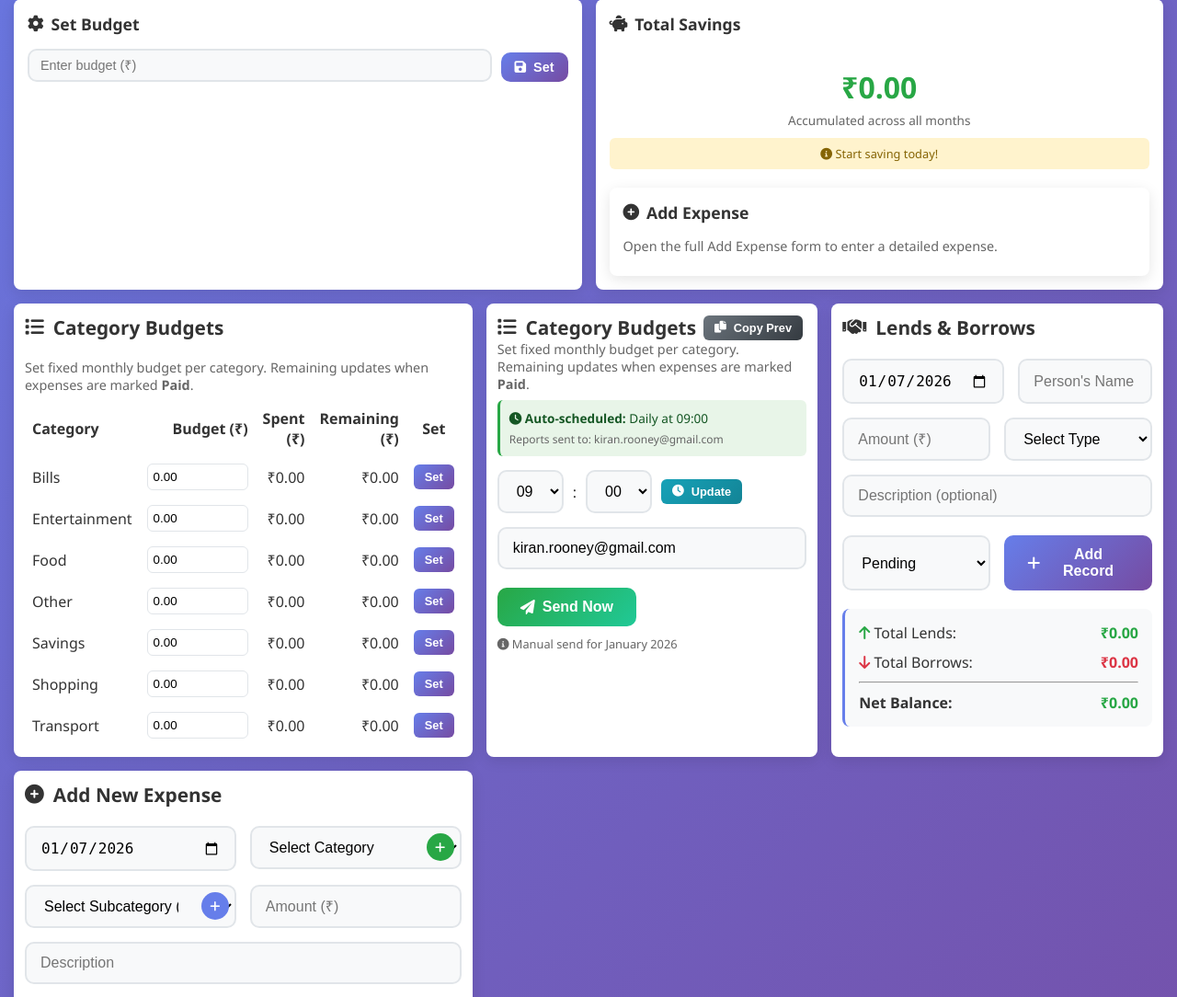
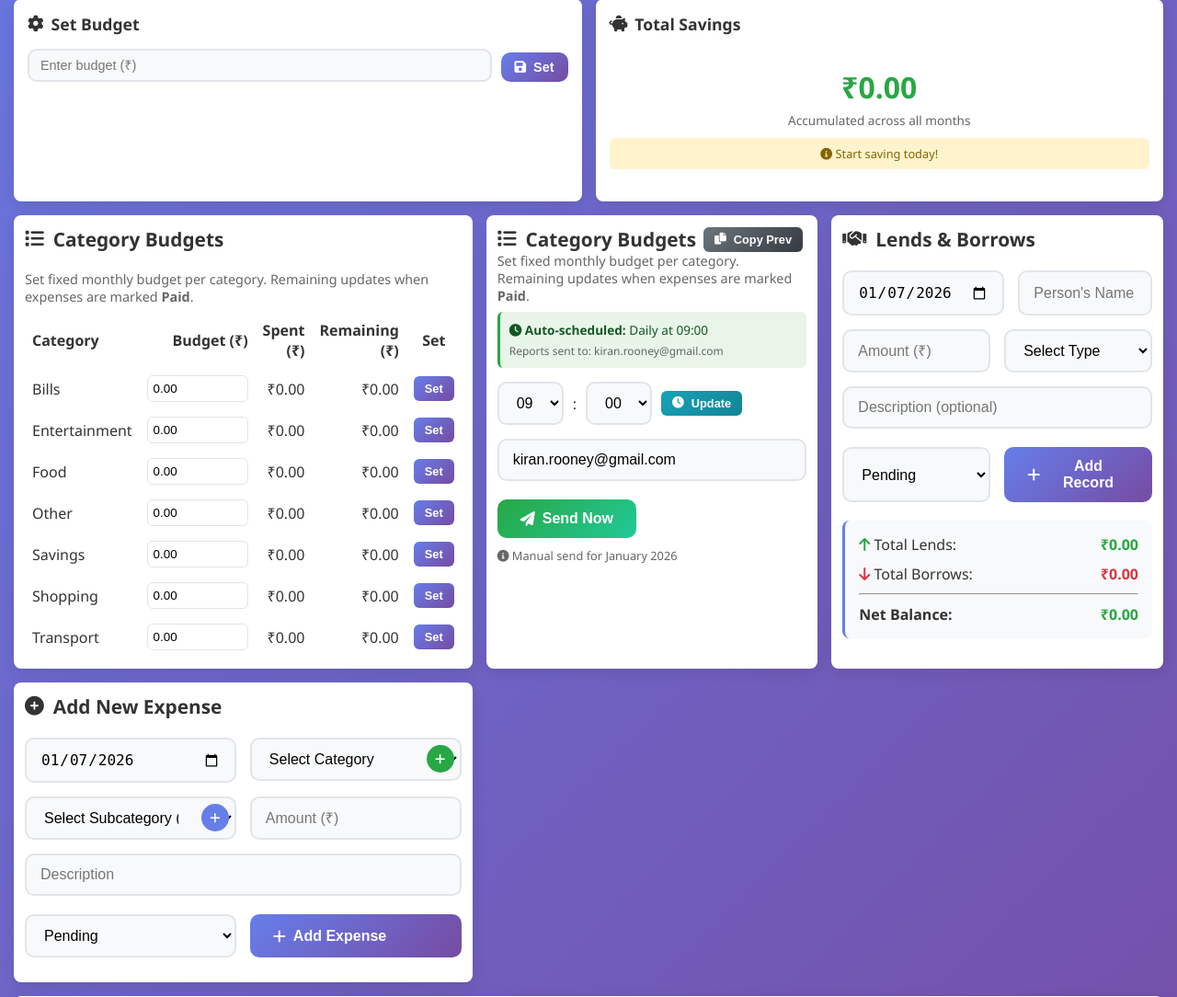
Before and after one commit to kiranrooney-source/Projects, a Flask app: page / in a window 1280 px wide. Shown: the part 615-1699 px from the top of the page at 92% size. Run offline with Flask 3, Linux system fonts and the light colour scheme; data comes from the database, SQL or seed files in the repository; data that the repository does not hold is empty.

Commit message:
Remove Add Expense tile; move add-expense notice into Add Expense form

```diff
--- a/Hello-master/templates/index.html
+++ b/Hello-master/templates/index.html
@@ -939,12 +939,7 @@
                     {% endif %}
                 </div>
 
-            <!-- Add Expense Tile -->
-            <div class="budget-card">
-                <h3><i class="fas fa-plus-circle"></i> Add Expense</h3>
-                <p style="font-size:0.9rem;color:#666;margin-bottom:8px;">Open the full Add Expense form to enter a detailed expense.</p>
-                <div id="add-expense-notice" style="display:none;margin-top:8px;font-size:0.9rem;"></div>
-            </div>
+
             </div>
         </div>
 
@@ -1055,6 +1050,7 @@
                         </button>
                     </div>
                 </form>
+                <div id="add-expense-notice" style="display:none;margin-top:8px;font-size:0.9rem;"></div>
 
                 <!-- Current Month Summary -->
                 <div style="margin-top: 20px; padding: 15px; background: #f8f9fa; border-radius: 8px; border-left: 3px solid #667eea;">
```
